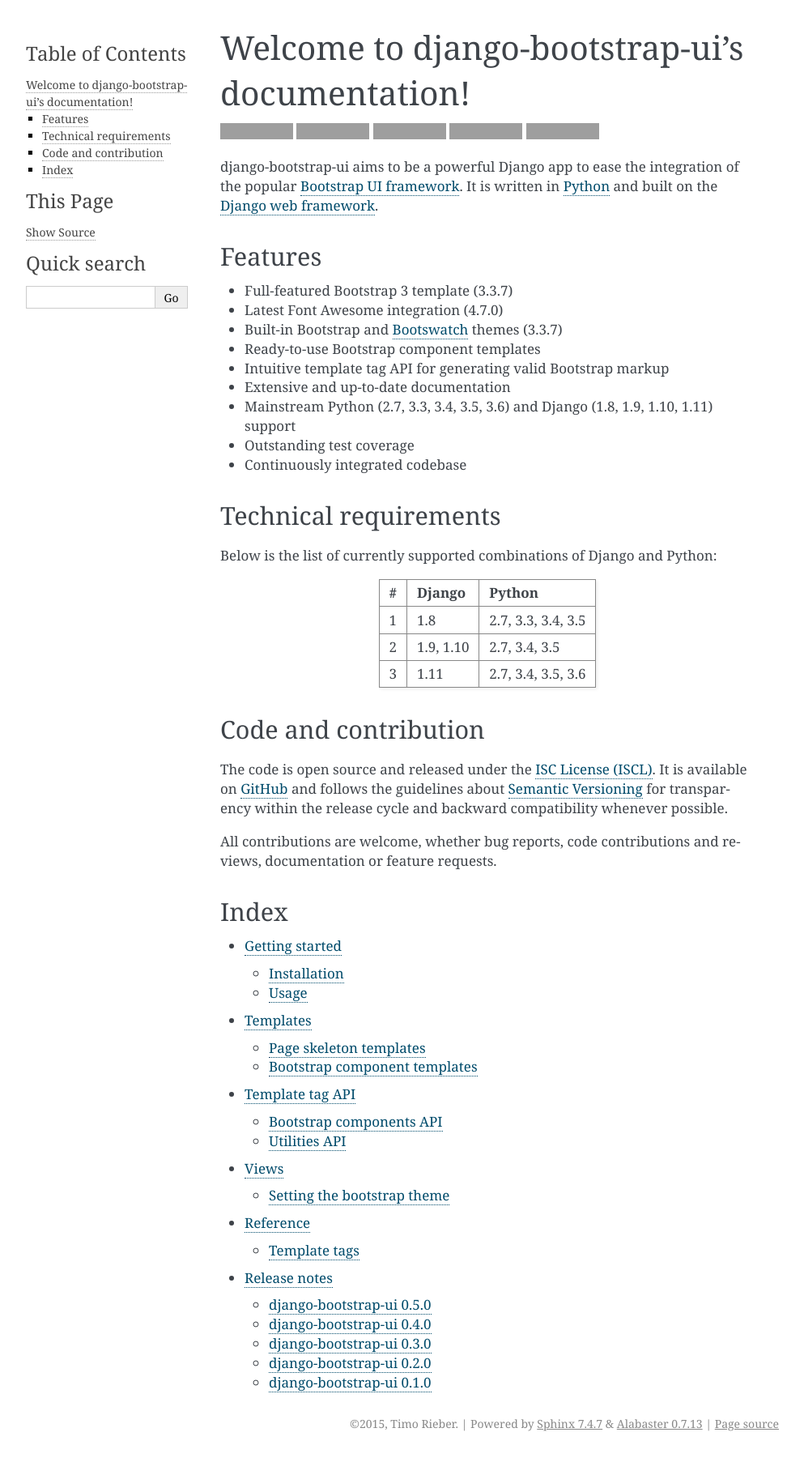
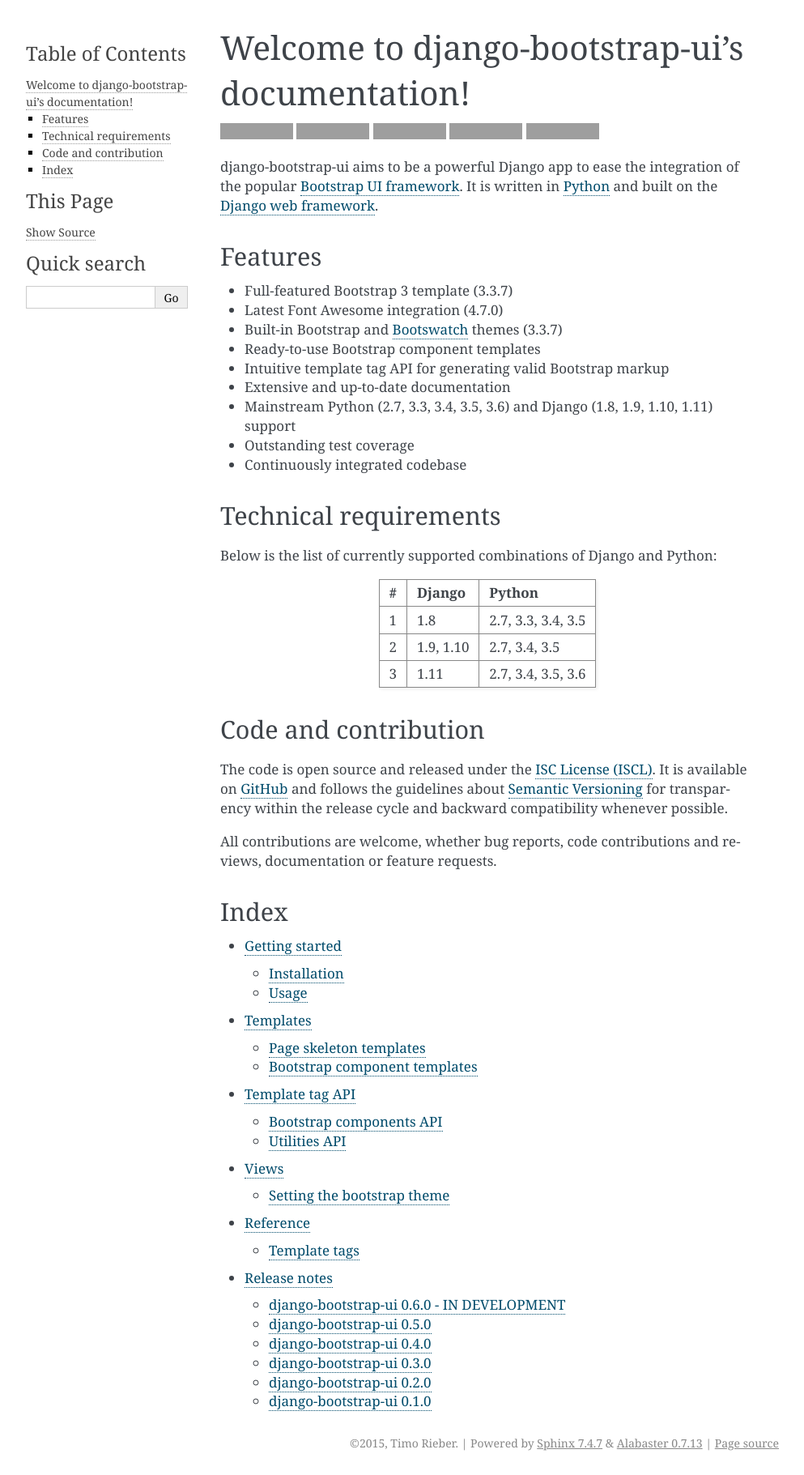
Before and after one commit to texperience/django-bootstrap-ui, a Sphinx documentation site: the page built from docs/index.rst, in a window 1280 px wide. Shown: the whole page at 81% size, without its empty margins (148-1141 px from the left). Built offline with Sphinx 7.4.7, drawn with Linux system fonts in a browser that asks for light colours; before the commit the page ends 1797 px from its top, so only the background shows below that; grey boxes are pictures that could not be loaded.

Commit message:
Initiated next release

```diff
--- a/CHANGELOG.txt
+++ b/CHANGELOG.txt
@@ -1,5 +1,9 @@
 Changelog
 =========
+
+0.6.0 (xxxx-xx-xx) - IN DEVELOPMENT
+-----------------------------------
+
 
 0.5.0 (2017-10-01)
 ------------------
--- a/bootstrap_ui/__init__.py
+++ b/bootstrap_ui/__init__.py
@@ -1 +1 @@
-__version__ = '0.5.0'
+__version__ = '0.6.0'
--- /dev/null
+++ b/docs/releases/0.6.0.rst
@@ -0,0 +1,7 @@
+django-bootstrap-ui 0.6.0 - IN DEVELOPMENT
+==========================================
+
+All features, bug fixes as well as code cleanup and optimization changes are listed below.
+
+Features
+--------
--- a/docs/releases/index.rst
+++ b/docs/releases/index.rst
@@ -4,6 +4,7 @@
 .. toctree::
    :maxdepth: 1
 
+   0.6.0
    0.5.0
    0.4.0
    0.3.0
```
